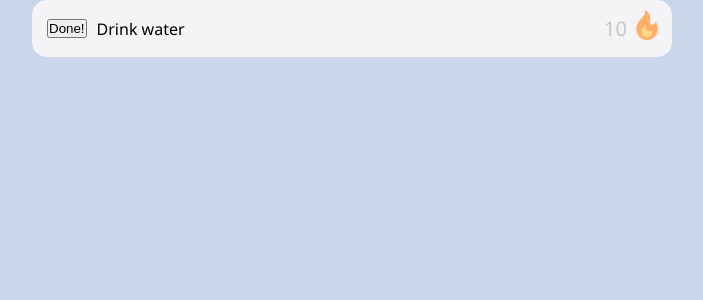
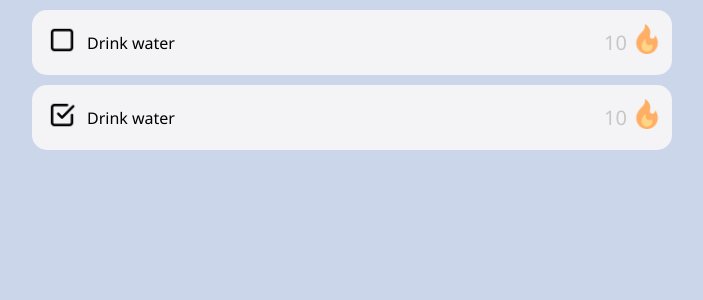
Before and after one commit to LiyuGT/HabitHero, a Flask app: page /overview in a window 1280 px wide. Shown: the part 45-345 px from the top of the page, without its empty margins (288-991 px from the left). Run offline with Flask 3, Linux system fonts and the light colour scheme.

Commit message:
add static habit items for checked and unchecked

```diff
--- a/flask_app/Static/styles.css
+++ b/flask_app/Static/styles.css
@@ -85,6 +85,7 @@ header > ul {
     /* Content arrangement */
     display: flex;
     align-items: center;
+    margin-top: 10px;
 
     /* Background styling */
     padding: 10px;
@@ -107,7 +108,17 @@ header > ul {
     color: #C7C6C6;
 }
 
-.streak img {
+.habitItem img {
     max-width: 30px;
     max-height: 30px;
 }
+
+.habitItem > button {
+	background: none;
+	color: inherit;
+	border: none;
+	padding: 0;
+	font: inherit;
+	cursor: pointer;
+	outline: inherit;
+}
--- a/flask_app/templates/habits.html
+++ b/flask_app/templates/habits.html
@@ -19,7 +19,17 @@
 
         <!-- Hardcoded habit for reference -->
         <div class="habitItem">
-            <button>Done!</button>
+            <button><img src="static/images/unchecked.png"></button>
+            <p>Drink water</p>
+            <div class="spacer"></div>
+            <div class="streak">
+                <p>10</p>
+                <img src="static/images/flame_colored.png">
+            </div>
+        </div>
+
+        <div class="habitItem checkedOff">
+            <button><img src="static/images/checkmark.png"></button>
             <p>Drink water</p>
             <div class="spacer"></div>
             <div class="streak">
```
Also changed, not shown: flask_app/Static/images/checkmark.png (added), flask_app/Static/images/unchecked.png (added).
